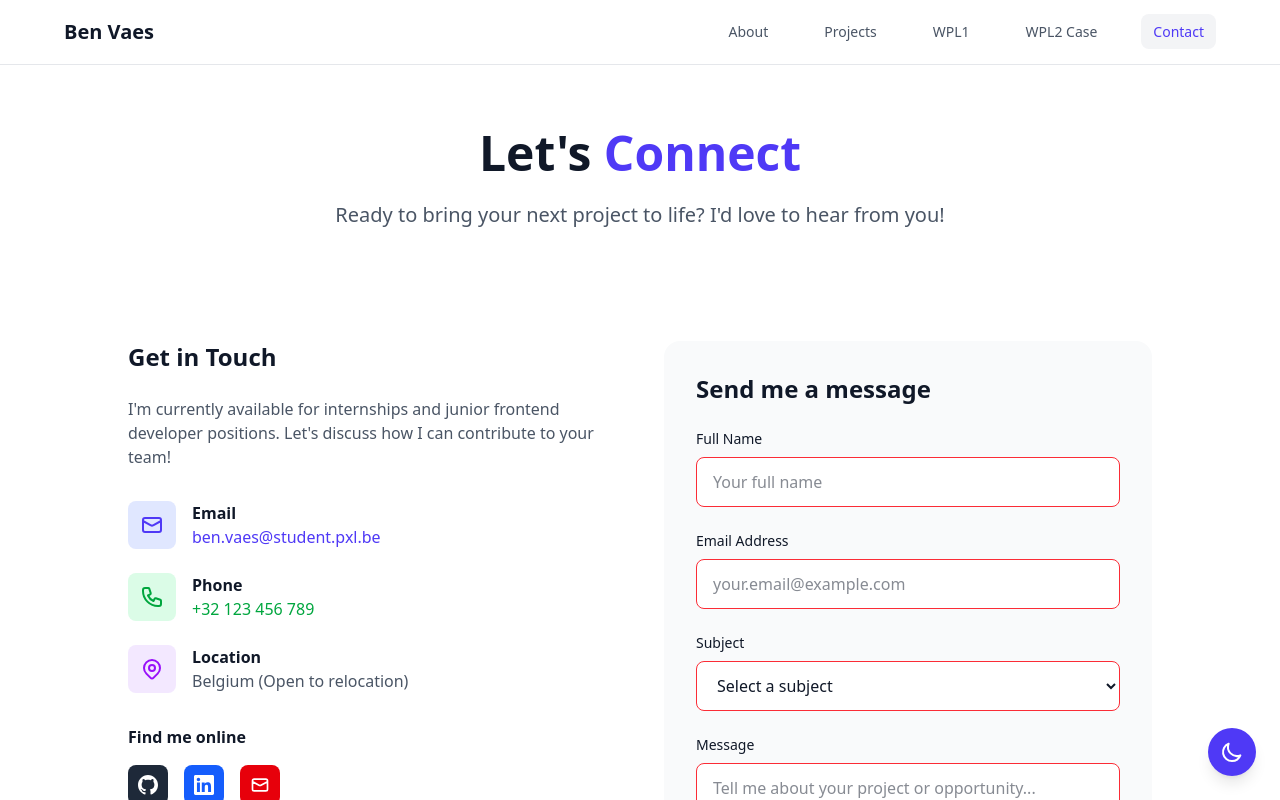
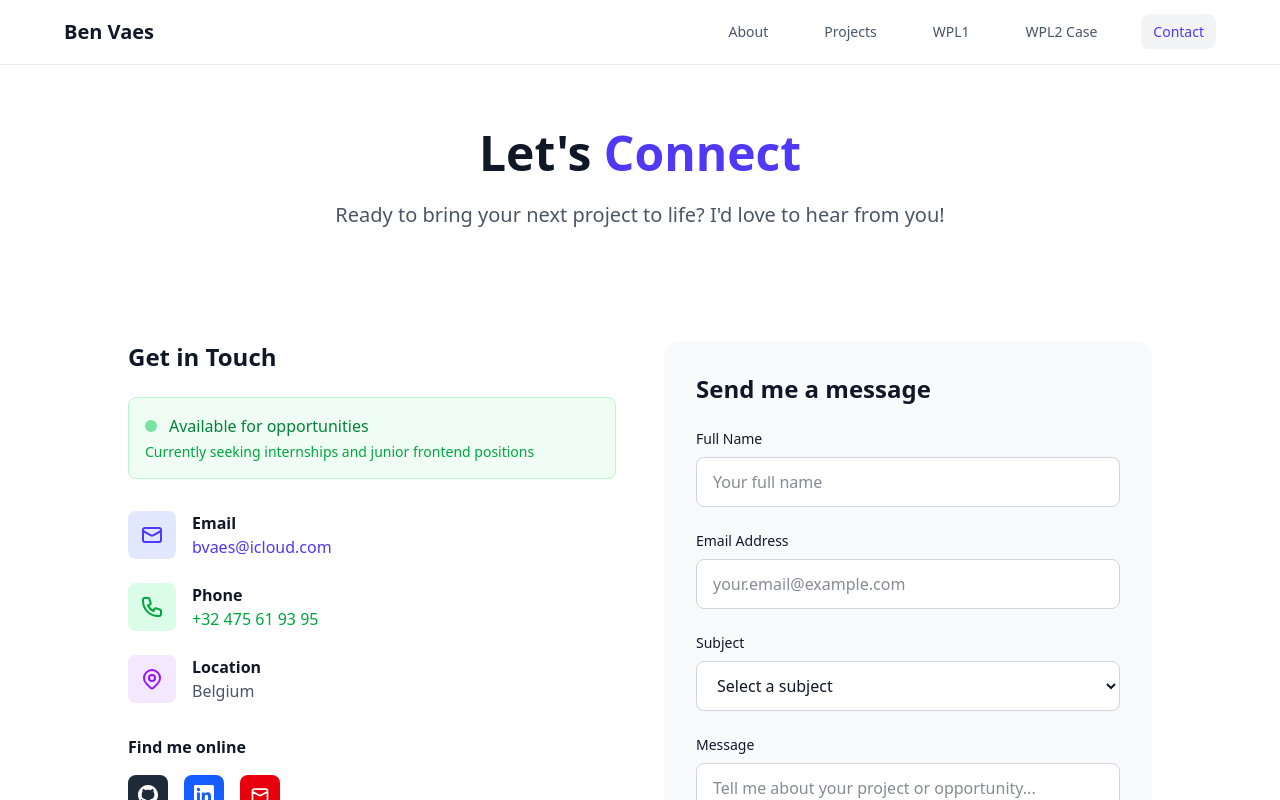
Before and after one commit to BenVaesPXL/Portfolio, a Vue app: page /contact in a window 1280 px wide. Shown: the top 800 px of the page. Built offline with nearby package versions, Linux system fonts and the light colour scheme.

Commit message:
feat: Update ContactView to enhance availability display and streamline form submission process

```diff
--- a/src/views/ContactView.vue
+++ b/src/views/ContactView.vue
@@ -26,11 +26,21 @@
           <div class="space-y-8">
             <div>
               <h2 class="text-2xl font-bold mb-6">Get in Touch</h2>
-              <p class="text-gray-600 dark:text-gray-300 mb-8">
-                I'm currently available for internships and junior frontend
-                developer positions. Let's discuss how I can contribute to your
-                team!
+              <div
+                class="bg-green-50 dark:bg-green-900/20 border border-green-200 dark:border-green-800 rounded-lg p-4"
+              >
+                <div class="flex items-center">
+                  <div
+                    class="w-3 h-3 bg-green-500 rounded-full mr-3 animate-pulse"
+                  ></div>
+                  <span class="text-green-700 dark:text-green-400 font-medium"
+                    >Available for opportunities</span
+                  >
+                </div>
+                <p class="text-green-600 dark:text-green-300 text-sm mt-1">
+                  Currently seeking internships and junior frontend positions
                 </p>
+              </div>
             </div>
 
             <!-- Contact Methods -->
@@ -57,10 +67,10 @@
                 <div>
                   <h3 class="font-semibold">Email</h3>
                   <a
-                    href="mailto:ben.vaes@student.pxl.be"
+                    href="mailto:bvaes@icloud.com"
                     class="text-indigo-600 hover:text-indigo-700 transition-colors"
                   >
-                    ben.vaes@student.pxl.be
+                    bvaes@icloud.com
                   </a>
                 </div>
               </div>
@@ -87,10 +97,10 @@
                 <div>
                   <h3 class="font-semibold">Phone</h3>
                   <a
-                    href="tel:+32123456789"
+                    href="tel:+32475619395"
                     class="text-green-600 hover:text-green-700 transition-colors"
                   >
-                    +32 123 456 789
+                    +32 475 61 93 95
                   </a>
                 </div>
               </div>
@@ -122,9 +132,7 @@
                 </div>
                 <div>
                   <h3 class="font-semibold">Location</h3>
-                  <p class="text-gray-600 dark:text-gray-400">
-                    Belgium (Open to relocation)
-                  </p>
+                  <p class="text-gray-600 dark:text-gray-400">Belgium</p>
                 </div>
               </div>
             </div>
@@ -179,28 +187,18 @@
             </div>
 
             <!-- Availability Status -->
-            <div
-              class="bg-green-50 dark:bg-green-900/20 border border-green-200 dark:border-green-800 rounded-lg p-4"
-            >
-              <div class="flex items-center">
-                <div
-                  class="w-3 h-3 bg-green-500 rounded-full mr-3 animate-pulse"
-                ></div>
-                <span class="text-green-700 dark:text-green-400 font-medium"
-                  >Available for opportunities</span
-                >
-              </div>
-              <p class="text-green-600 dark:text-green-300 text-sm mt-1">
-                Currently seeking internships and junior frontend positions
-              </p>
-            </div>
           </div>
 
           <!-- Contact Form -->
           <div class="bg-gray-50 dark:bg-gray-800 rounded-2xl p-8">
             <h3 class="text-2xl font-bold mb-6">Send me a message</h3>
 
-            <form @submit.prevent="submitForm" class="space-y-6">
+            <form
+              action="https://formspree.io/f/mblonnrd"
+              method="POST"
+              @submit.prevent="submitForm"
+              class="space-y-6"
+            >
               <!-- Name Field -->
               <div>
                 <label for="name" class="block text-sm font-medium mb-2"
@@ -209,13 +207,12 @@
                 <input
                   type="text"
                   id="name"
+                  name="name"
                   v-model="form.name"
                   required
                   :class="[
                     'w-full px-4 py-3 bg-white dark:bg-gray-700 rounded-lg focus:ring-2 focus:border-transparent transition-colors',
-                    isFieldValid('name')
-                      ? 'border border-gray-300 dark:border-gray-600 focus:ring-indigo-500'
-                      : 'border border-red-500 focus:ring-red-500',
+                    'border border-gray-300 dark:border-gray-600 focus:ring-indigo-500',
                   ]"
                   placeholder="Your full name"
                 />
@@ -229,13 +226,12 @@
                 <input
                   type="email"
                   id="email"
+                  name="email"
                   v-model="form.email"
                   required
                   :class="[
                     'w-full px-4 py-3 bg-white dark:bg-gray-700 rounded-lg focus:ring-2 focus:border-transparent transition-colors',
-                    isFieldValid('email')
-                      ? 'border border-gray-300 dark:border-gray-600 focus:ring-indigo-500'
-                      : 'border border-red-500 focus:ring-red-500',
+                    'border border-gray-300 dark:border-gray-600 focus:ring-indigo-500',
                   ]"
                   placeholder="your.email@example.com"
                 />
@@ -248,13 +244,12 @@
                 >
                 <select
                   id="subject"
+                  name="subject"
                   v-model="form.subject"
                   required
                   :class="[
                     'w-full px-4 py-3 bg-white dark:bg-gray-700 rounded-lg focus:ring-2 focus:border-transparent transition-colors',
-                    isFieldValid('subject')
-                      ? 'border border-gray-300 dark:border-gray-600 focus:ring-indigo-500'
-                      : 'border border-red-500 focus:ring-red-500',
+                    'border border-gray-300 dark:border-gray-600 focus:ring-indigo-500',
                   ]"
                 >
                   <option value="">Select a subject</option>
@@ -273,14 +268,13 @@
                 >
                 <textarea
                   id="message"
+                  name="message"
                   v-model="form.message"
                   rows="5"
                   required
                   :class="[
                     'w-full px-4 py-3 bg-white dark:bg-gray-700 rounded-lg focus:ring-2 focus:border-transparent transition-colors resize-vertical',
-                    isFieldValid('message')
-                      ? 'border border-gray-300 dark:border-gray-600 focus:ring-indigo-500'
-                      : 'border border-red-500 focus:ring-red-500',
+                    'border border-gray-300 dark:border-gray-600 focus:ring-indigo-500',
                   ]"
                   placeholder="Tell me about your project or opportunity..."
                 ></textarea>
@@ -363,42 +357,6 @@
         </div>
       </div>
     </section>
-
-    <!-- Dark Mode Toggle (Optional) -->
-    <button
-      @click="toggleDarkMode"
-      class="fixed bottom-6 right-6 w-12 h-12 bg-indigo-600 hover:bg-indigo-700 text-white rounded-full shadow-lg transition-colors duration-200 focus:ring-2 focus:ring-indigo-500 focus:ring-offset-2"
-      aria-label="Toggle dark mode"
-    >
-      <svg
-        v-if="!isDarkMode"
-        class="w-6 h-6 mx-auto"
-        fill="none"
-        stroke="currentColor"
-        viewBox="0 0 24 24"
-      >
-        <path
-          stroke-linecap="round"
-          stroke-linejoin="round"
-          stroke-width="2"
-          d="M20.354 15.354A9 9 0 018.646 3.646 9.003 9.003 0 0012 21a9.003 9.003 0 008.354-5.646z"
-        ></path>
-      </svg>
-      <svg
-        v-else
-        class="w-6 h-6 mx-auto"
-        fill="none"
-        stroke="currentColor"
-        viewBox="0 0 24 24"
-      >
-        <path
-          stroke-linecap="round"
-          stroke-linejoin="round"
-          stroke-width="2"
-          d="M12 3v1m0 16v1m9-9h-1M4 12H3m15.364 6.364l-.707-.707M6.343 6.343l-.707-.707m12.728 0l-.707.707M6.343 17.657l-.707.707M16 12a4 4 0 11-8 0 4 4 0 018 0z"
-        ></path>
-      </svg>
-    </button>
   </div>
 </template>
 
@@ -417,33 +375,11 @@ export default {
       // UI state
       isSubmitting: false,
       showSuccessMessage: false,
-      isDarkMode: false,
       fieldErrors: {},
+      touchedFields: {},
     };
   },
-  mounted() {
-    // Check for saved theme preference or default to light mode
-    const currentTheme = localStorage.getItem("theme") || "light";
-    this.isDarkMode = currentTheme === "dark";
-
-    if (this.isDarkMode) {
-      document.documentElement.classList.add("dark");
-    }
-  },
   methods: {
-    // Dark mode toggle
-    toggleDarkMode() {
-      this.isDarkMode = !this.isDarkMode;
-
-      if (this.isDarkMode) {
-        document.documentElement.classList.add("dark");
-        localStorage.setItem("theme", "dark");
-      } else {
-        document.documentElement.classList.remove("dark");
-        localStorage.setItem("theme", "light");
-      }
-    },
-
     // Form validation
     isFieldValid(fieldName) {
       return !this.fieldErrors[fieldName] && this.form[fieldName];
@@ -452,26 +388,42 @@ export default {
     // Form submission
     async submitForm() {
       this.isSubmitting = true;
+      this.showSuccessMessage = false;
+      this.fieldErrors = {};
+      try {
+        // Build FormData for Formspree
+        const formData = new FormData();
+        formData.append("name", this.form.name);
+        formData.append("email", this.form.email);
+        formData.append("subject", this.form.subject);
+        formData.append("message", this.form.message);
 
-      try {
-        // Simulate form submission (replace with actual form handling)
-        await new Promise((resolve) => setTimeout(resolve, 1000));
+        // Send to Formspree endpoint
+        const response = await fetch("https://formspree.io/f/mblonnrd", {
+          method: "POST",
+          body: formData,
+          headers: {
+            Accept: "application/json",
+          },
+        });
 
-        // Show success message
+        if (response.ok) {
           this.showSuccessMessage = true;
-
-        // Reset form
           Object.keys(this.form).forEach((key) => {
             this.form[key] = "";
           });
-
-        // Hide success message after 5 seconds
           setTimeout(() => {
             this.showSuccessMessage = false;
           }, 5000);
-
-        // In a real application, you would send this data to your server
-        console.log("Form submitted:", { ...this.form });
+        } else {
+          const data = await response.json();
+          if (data.errors) {
+            data.errors.forEach((err) => {
+              this.fieldErrors[err.field] = err.message;
+            });
+          }
+          throw new Error("Form submission failed");
+        }
       } catch (error) {
         console.error("Form submission error:", error);
       } finally {
```
Lines whose indentation alone changed are shown as unchanged.
